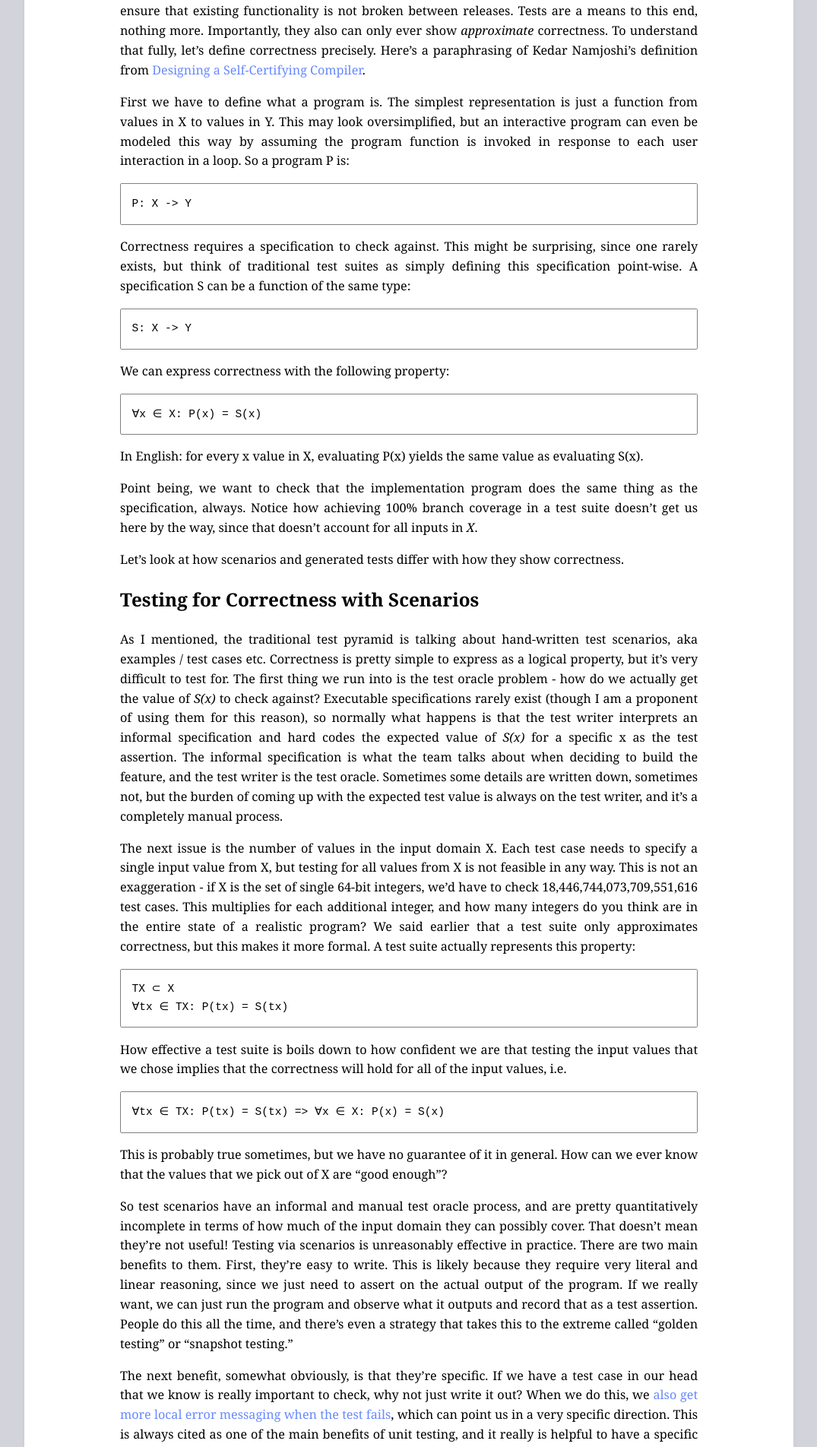
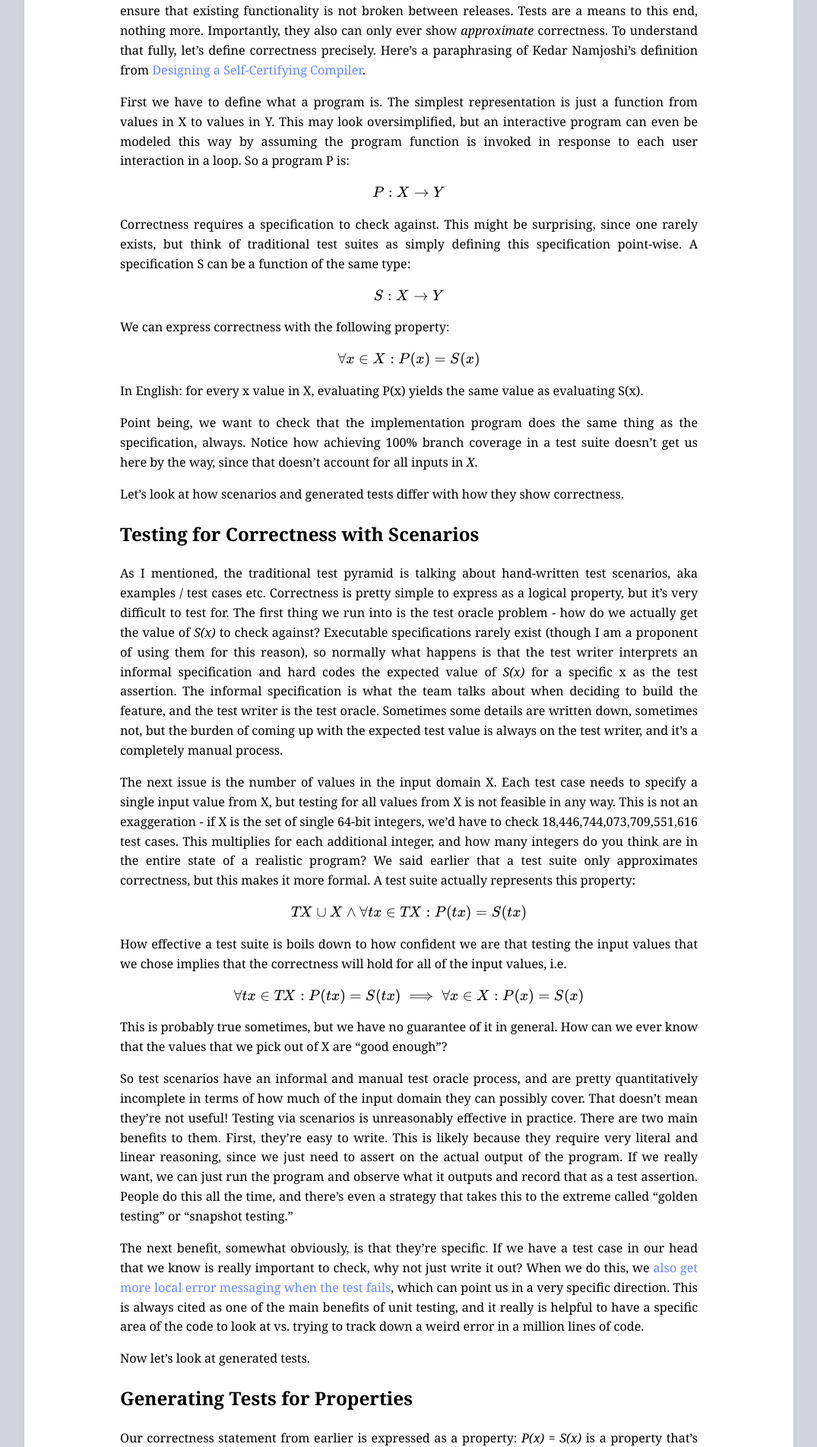
Before and after one commit to amw-zero/concerning_quality, a Jekyll site: the page built from _posts/2023-07-02-generated-tests.md, in a window 1280 px wide. Shown: the part 507-2411 px from the top of the page at 76% size, without its empty margins (102-1177 px from the left). Built offline with Jekyll 4.4.1, drawn with Linux system fonts in a browser that asks for light colours; nearby versions of some CDN libraries.

Commit message:
Use latex notation.

```diff
--- a/_posts/2023-07-02-generated-tests.md
+++ b/_posts/2023-07-02-generated-tests.md
@@ -14,26 +14,16 @@ What are we even trying to do with testing? The end goal is to show correctness.
 
 First we have to define what a program is. The simplest representation is just a function from values in X to values in Y. This may look oversimplified, but an interactive program can even be modeled this way by assuming the program function is invoked in response to each user interaction in a loop. So a program P is:
 
-{% highlight plaintext %}
 
-P: X -> Y
-
-{% endhighlight %}
+$$ P: X \rightarrow Y $$
 
 Correctness requires a specification to check against. This might be surprising, since one rarely exists, but think of traditional test suites as simply defining this specification point-wise. A specification S can be a function of the same type:
 
-{% highlight plaintext %}
-S: X -> Y
-{% endhighlight %}
+$$ S: X \rightarrow Y $$
 
 We can express correctness with the following property:
 
-{% highlight plaintext %}
-
-∀x ∈ X: P(x) = S(x)
-
-{% endhighlight %}
-
+$$ \forall x \in X: P(x) = S(x) $$
 
 In English: for every x value in X, evaluating P(x) yields the same value as evaluating S(x).
 
@@ -47,19 +37,15 @@ As I mentioned, the traditional test pyramid is talking about hand-written test
 
 The next issue is the number of values in the input domain X. Each test case needs to specify a single input value from X, but testing for all values from X is not feasible in any way. This is not an exaggeration - if X is the set of single 64-bit integers, we'd have to check 18,446,744,073,709,551,616 test cases. This multiplies for each additional integer, and how many integers do you think are in the entire state of a realistic program? We said earlier that a test suite only approximates correctness, but this makes it more formal. A test suite actually represents this property:
 
-{% highlight plaintext %}
-TX ⊂ X
-∀tx ∈ TX: P(tx) = S(tx)
 
-{% endhighlight %}
+$$ TX \cup X \land \forall tx \in TX: P(tx) = S(tx) $$
+
 
 How effective a test suite is boils down to how confident we are that testing the input values that we chose implies that the correctness will hold for all of the input values, i.e.
 
-{% highlight plaintext %}
 
-∀tx ∈ TX: P(tx) = S(tx) => ∀x ∈ X: P(x) = S(x)
+$$\forall tx \in TX: P(tx) = S(tx) \implies \forall x \in X: P(x) = S(x)$$
 
-{% endhighlight %}
 
 This is probably true sometimes, but we have no guarantee of it in general. How can we ever know that the values that we pick out of X are "good enough"?
 
--- a/_sass/basic.sass
+++ b/_sass/basic.sass
@@ -86,3 +86,6 @@ pre
   font-size: .9em
 
 \:not(pre) > code
+
+.katex-display
+  border-radius: 2px
```
